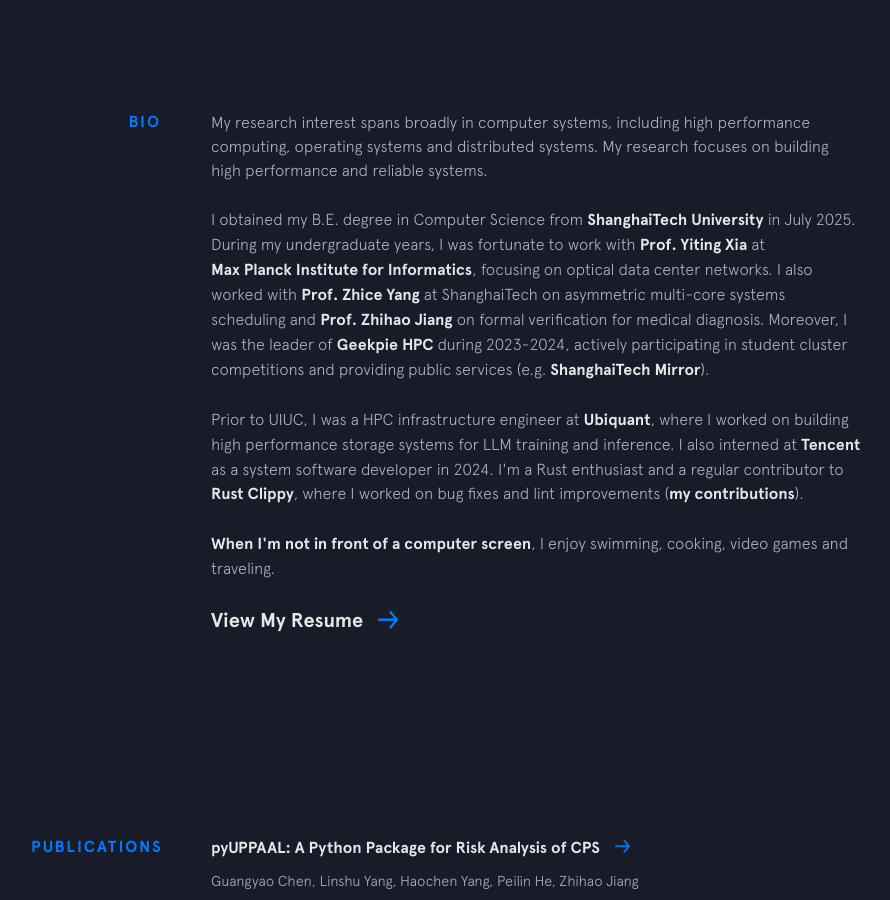
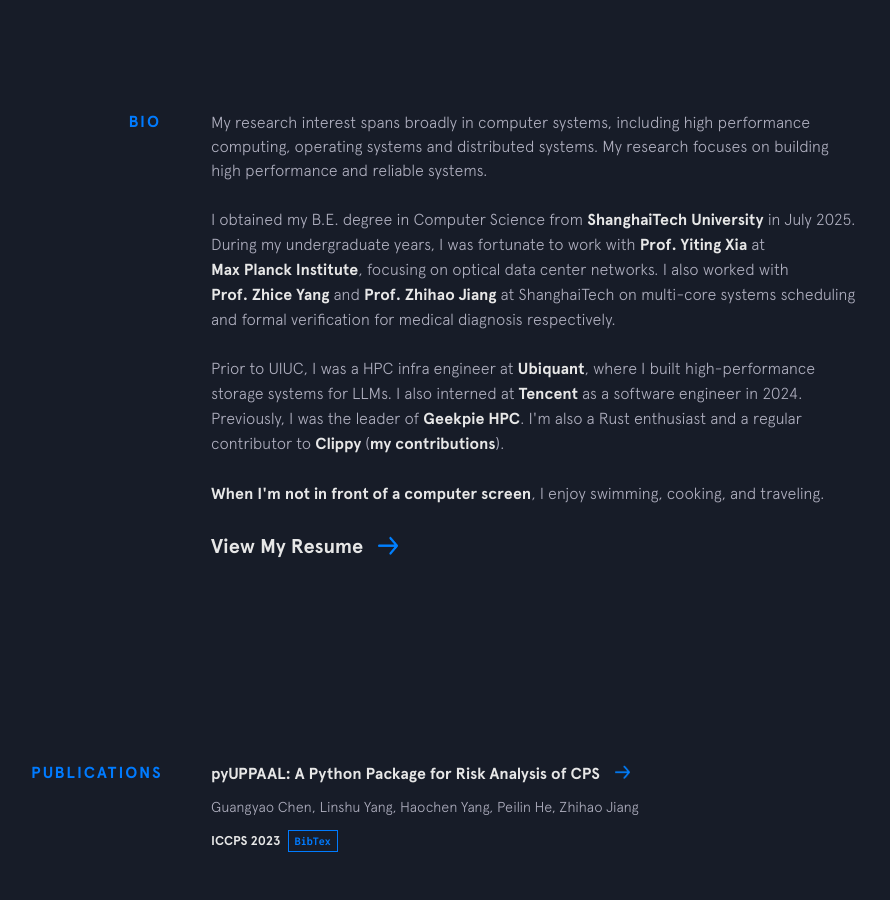
Before and after one commit to profetia/profetia.github.io, a Jekyll site: the page built from index.html, in a window 1280 px wide and 900 px high, scrolled down 605 px. Shown: the whole window, without its empty margins (194-1084 px from the left). Built offline with Jekyll 4.4.1, drawn with Linux system fonts in a browser that asks for light colours; nearby versions of some CDN libraries.

Commit message:
feat: shorten bio

```diff
--- a/_includes/background.html
+++ b/_includes/background.html
@@ -13,31 +13,28 @@
       undergraduate years, I was fortunate to work with <a class="underline-link"
         href="https://sites.google.com/view/yitingxia/home?authuser=0" target="_blank">Prof. Yiting Xia</a> at
       <a class="underline-link" href="https://www.mpi-inf.mpg.de/" target="_blank">Max
-        Planck Institute for Informatics</a>, focusing on optical data center networks. I also worked with <a
-        class="underline-link" href="https://www.yangzhice.com" target="_blank">Prof. Zhice
-        Yang</a> at ShanghaiTech on asymmetric multi-core systems scheduling and <a class="underline-link"
-        href="http://sist.shanghaitech.edu.cn/jiangzhh/main.htm" target="_blank">Prof. Zhihao Jiang</a> on formal
-      verification for medical
-      diagnosis. Moreover, I was the leader of <a class="underline-link" href="https://hpc.geekpie.club/"
-        target="_blank">Geekpie HPC</a> during 2023-2024, actively participating in student
-      cluster competitions and providing public services (e.g. <a class="underline-link"
-        href="https://mirrors.shanghaitech.edu.cn/" target="_blank">ShanghaiTech Mirror</a>).
+        Planck Institute</a>, focusing on optical data center networks. I also worked with <a class="underline-link"
+        href="https://www.yangzhice.com" target="_blank">Prof. Zhice
+        Yang</a> and <a class="underline-link" href="http://sist.shanghaitech.edu.cn/jiangzhh/main.htm"
+        target="_blank">Prof. Zhihao Jiang</a> at ShanghaiTech on multi-core systems scheduling and formal
+      verification for medical diagnosis respectively.
     </p>
 
     <p>
-      Prior to UIUC, I was a HPC infrastructure engineer at <a class="underline-link"
+      Prior to UIUC, I was a HPC infra engineer at <a class="underline-link"
         href="https://www.linkedin.com/company/%E4%B9%9D%E5%9D%A4%E6%8A%95%E8%B5%84-%E5%8C%97%E4%BA%AC-%E6%9C%89%E9%99%90%E5%85%AC%E5%8F%B8/"
-        target="_blank">Ubiquant</a>, where I worked on building high performance storage systems for LLM training and
-      inference. I also interned at <a class="underline-link" href="https://tencent.com" target="_blank">Tencent</a> as
-      a system software developer in 2024. I'm a Rust enthusiast and a regular contributor to <a class="underline-link"
-        href="https://github.com/rust-lang/rust-clippy" target="_blank">
-        Rust Clippy</a>, where I worked on bug fixes and lint improvements (<a class="underline-link"
+        target="_blank">Ubiquant</a>, where I built high-performance storage systems for LLMs. I also interned at <a
+        class="underline-link" href="https://tencent.com" target="_blank">Tencent</a> as
+      a software engineer in 2024. Previously, I was the leader of <a class="underline-link"
+        href="https://hpc.geekpie.club/" target="_blank">Geekpie HPC</a>. I'm also a Rust enthusiast and a
+      regular contributor to <a class="underline-link" href="https://github.com/rust-lang/rust-clippy" target="_blank">
+        Clippy</a> (<a class="underline-link"
         href="https://github.com/search?q=org%3Arust-lang+author%3Aprofetia&type=commits" target="_blank">my
         contributions</a>).
     </p>
 
     <p>
-      <strong>When I'm not in front of a computer screen</strong>, I enjoy swimming, cooking, video games and traveling.
+      <strong>When I'm not in front of a computer screen</strong>, I enjoy swimming, cooking, and traveling.
     </p>
 
     <!-- {% include employment-status.html %} -->
```
